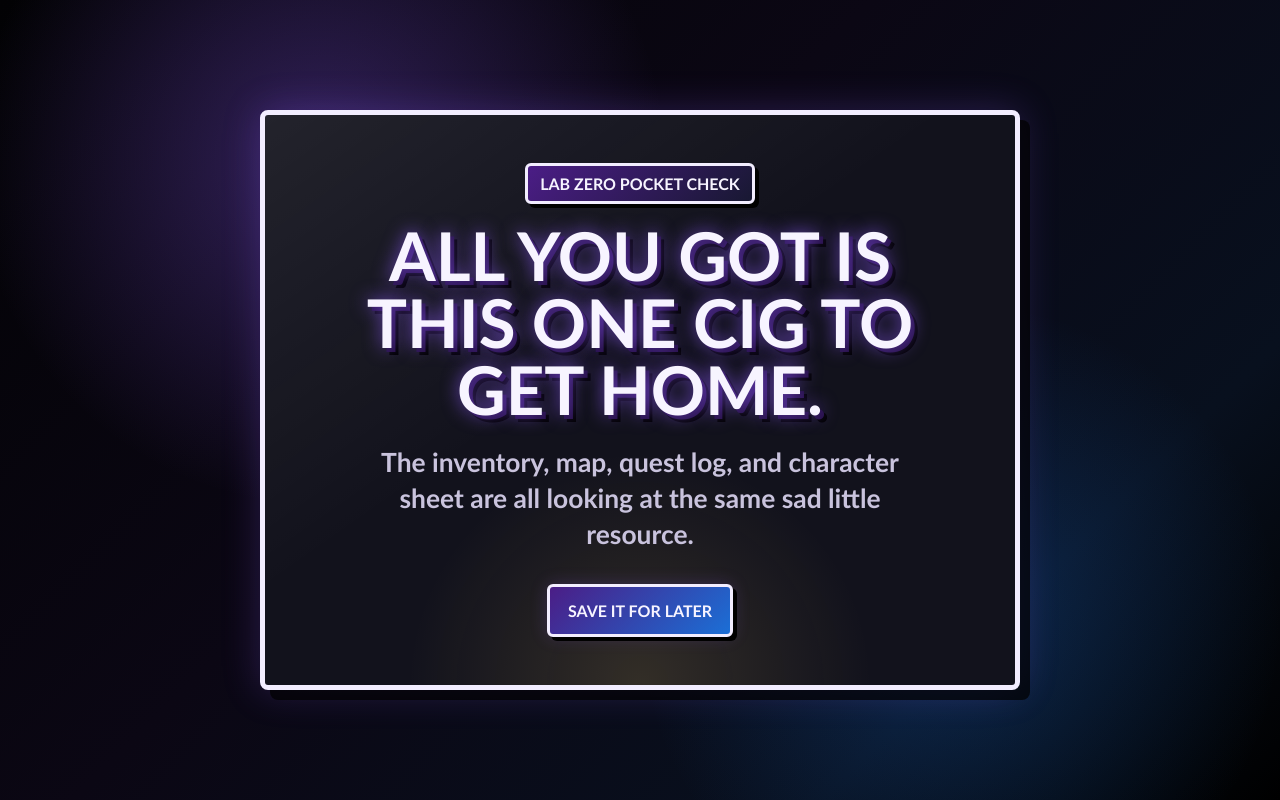
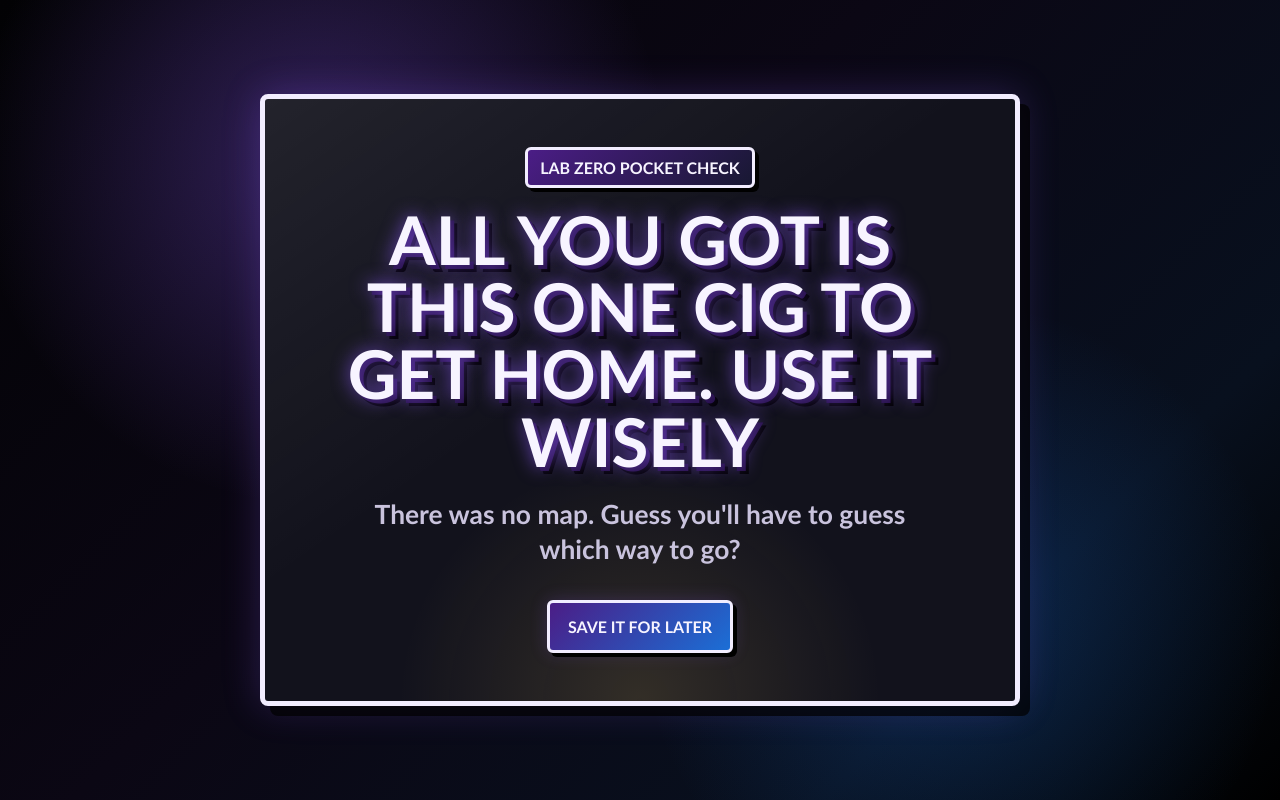
Before and after one commit to MalriktheMad/ComicQuestRPG, a plain HTML site: page one-cig.html in a window 1280 px wide. Drawn offline with Linux system fonts and the light colour scheme.

Commit message:
Update one-cig.html

```diff
--- a/one-cig.html
+++ b/one-cig.html
@@ -101,8 +101,8 @@
 <body>
   <main>
     <div class="tag">Lab Zero Pocket Check</div>
-    <h1>All you got is this one cig to get home.</h1>
-    <p>The inventory, map, quest log, and character sheet are all looking at the same sad little resource.</p>
+    <h1>All you got is this one cig to get home. Use it Wisely</h1>
+    <p>There was no map. Guess you'll have to guess which way to go?</p>
     <a href="index.html">Save it for later</a>
   </main>
 </body>
```
